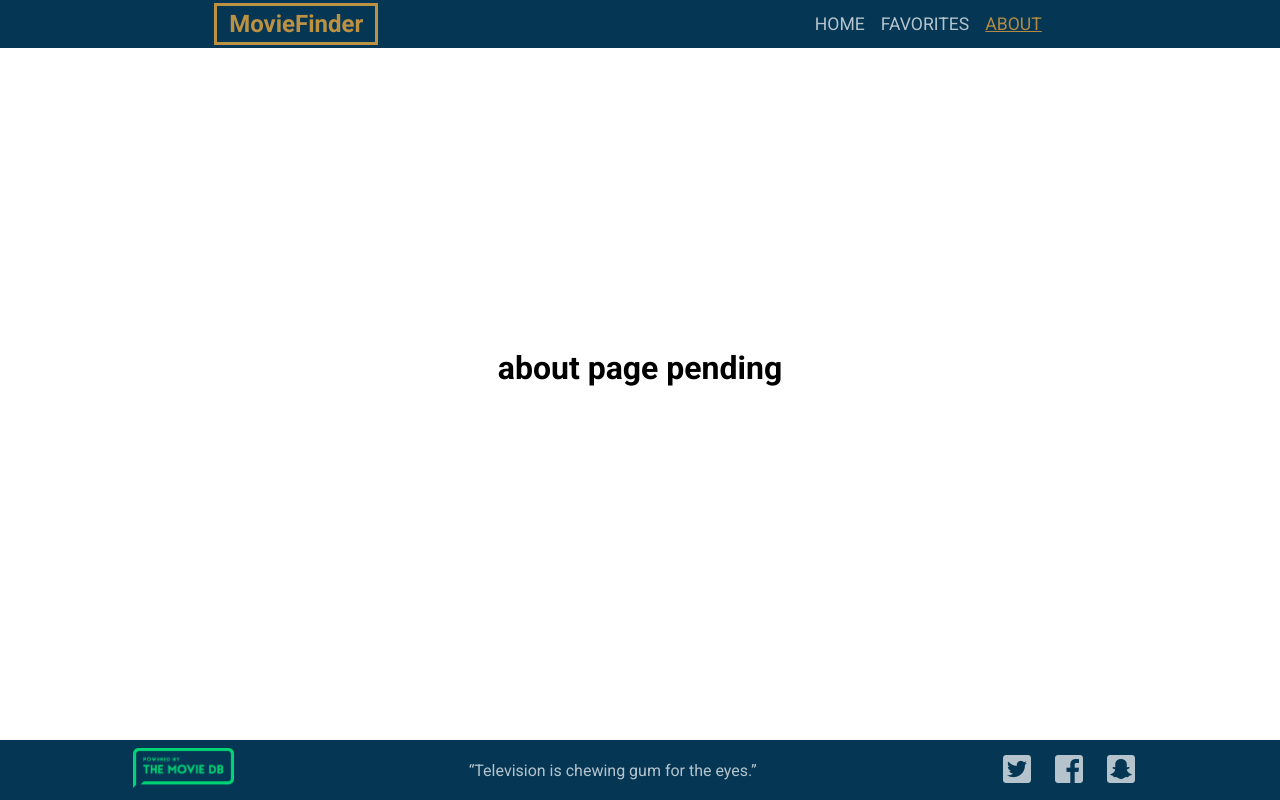
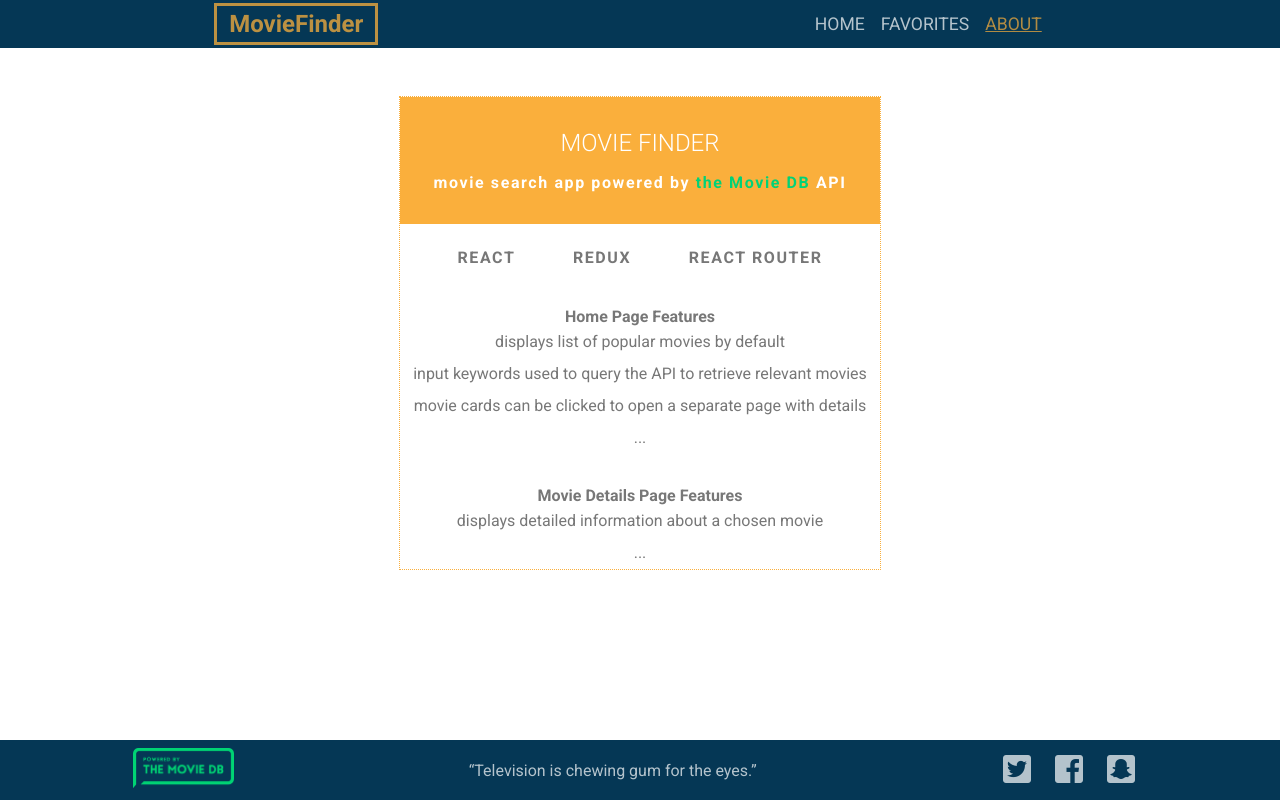
Before and after one commit to dandybytes/moviefinder, a React (Create React App) app: page /about in a window 1280 px wide. Built offline with nearby package versions, Linux system fonts and the light colour scheme.

Commit message:
posted basic info on About page

```diff
--- a/src/components/pages/About.css
+++ b/src/components/pages/About.css
@@ -1,7 +1,88 @@
-.about {
-  min-height: 40rem;
+.about-container {
   display: flex;
   flex-direction: column;
-  justify-content: center;
-  align-items: center;
+  width: 30rem;
+  margin: 3rem auto;
+  border: 1px dotted var(--color-2);
+  /* border-radius: 1rem; */
+  /* padding: 1rem; */
+  /* background-color: var(--color-2b); */
+  /* background-color: var(--color-2); */
+  /* background-color: white; */
+  color: #777;
+  /* color: white; */
+  /* line-heigth: 1.5; */
+  /* overflow: hidden; */
 }
+
+.about-header {
+  padding: 1rem;
+  background-color: var(--color-2);
+  /* background-color: var(--color-2b); */
+  /* background-color: white; */
+  color: white;
+  /* color: black; */
+  /* color: var(--color-2); */
+  text-align: center;
+}
+
+.about-title {
+  margin: 1rem;
+  text-transform: uppercase;
+  font-weight: 300;
+}
+
+.about-subtitle {
+  margin: 0 0 1rem 0;
+  letter-spacing: 0.1rem;
+  /* font-weight: 300; */
+}
+
+.about-subtitle a {
+  color: #01d277;
+  text-decoration: none;
+}
+
+.about-tech-stack {
+  margin: 1rem 0 0 0;
+}
+/*
+.about-tech-stack-headline {
+  text-align: center;
+} */
+
+.about-tech-stack-list {
+  list-style: none;
+  display: flex;
+  justify-content: space-evenly;
+  margin: 0.5rem 0;
+  padding: 0;
+  text-transform: uppercase;
+  font-weight: bold;
+  letter-spacing: 0.1rem;
+}
+
+.about-tech-stack-list-item {
+  /* margin: 0.5rem 1rem; */
+}
+
+.about-features {
+  /* padding: 0; */
+}
+
+.about-home-page,
+.about-details-page {
+  margin-top: 2rem;
+  text-align: center;
+}
+
+.about-features-headline {
+  text-align: center;
+}
+
+.about-features-list {
+  padding: 0;
+  text-align: center;
+  list-style: none;
+  line-height: 2;
+}
--- a/src/components/pages/About.js
+++ b/src/components/pages/About.js
@@ -5,8 +5,44 @@ class About extends Component {
   state = {};
   render() {
     return (
-      <div className="about">
-        <h1>about page pending</h1>
+      <div className="about-container">
+        <div className="about-header">
+          <h2 className="about-title">Movie Finder</h2>
+          <h4 className="about-subtitle">
+            movie search app powered by{" "}
+            <a href="https://www.themoviedb.org" target="_blank">
+              the Movie DB
+            </a>{" "}
+            API
+          </h4>
+        </div>
+        <div className="about-tech-stack">
+          {/* <p className="about-tech-stack-headline">built with:</p> */}
+          <ul className="about-tech-stack-list">
+            <li className="about-tech-stack-list-item">React</li>
+            <li className="about-tech-stack-list-item">Redux</li>
+            <li className="about-tech-stack-list-item">React Router</li>
+          </ul>
+        </div>
+        <div className="about-features">
+          {/* <p className="about-features-headline">features / functionality:</p> */}
+          <h4 className="about-home-page">Home Page Features</h4>
+          <ul className="about-features-list">
+            <li>displays list of popular movies by default</li>
+            <li>
+              input keywords used to query the API to retrieve relevant movies
+            </li>
+            <li>
+              movie cards can be clicked to open a separate page with details
+            </li>
+            <li>...</li>
+          </ul>
+          <h4 className="about-details-page">Movie Details Page Features</h4>
+          <ul className="about-features-list">
+            <li>displays detailed information about a chosen movie</li>
+            <li>...</li>
+          </ul>
+        </div>
       </div>
     );
   }
```
